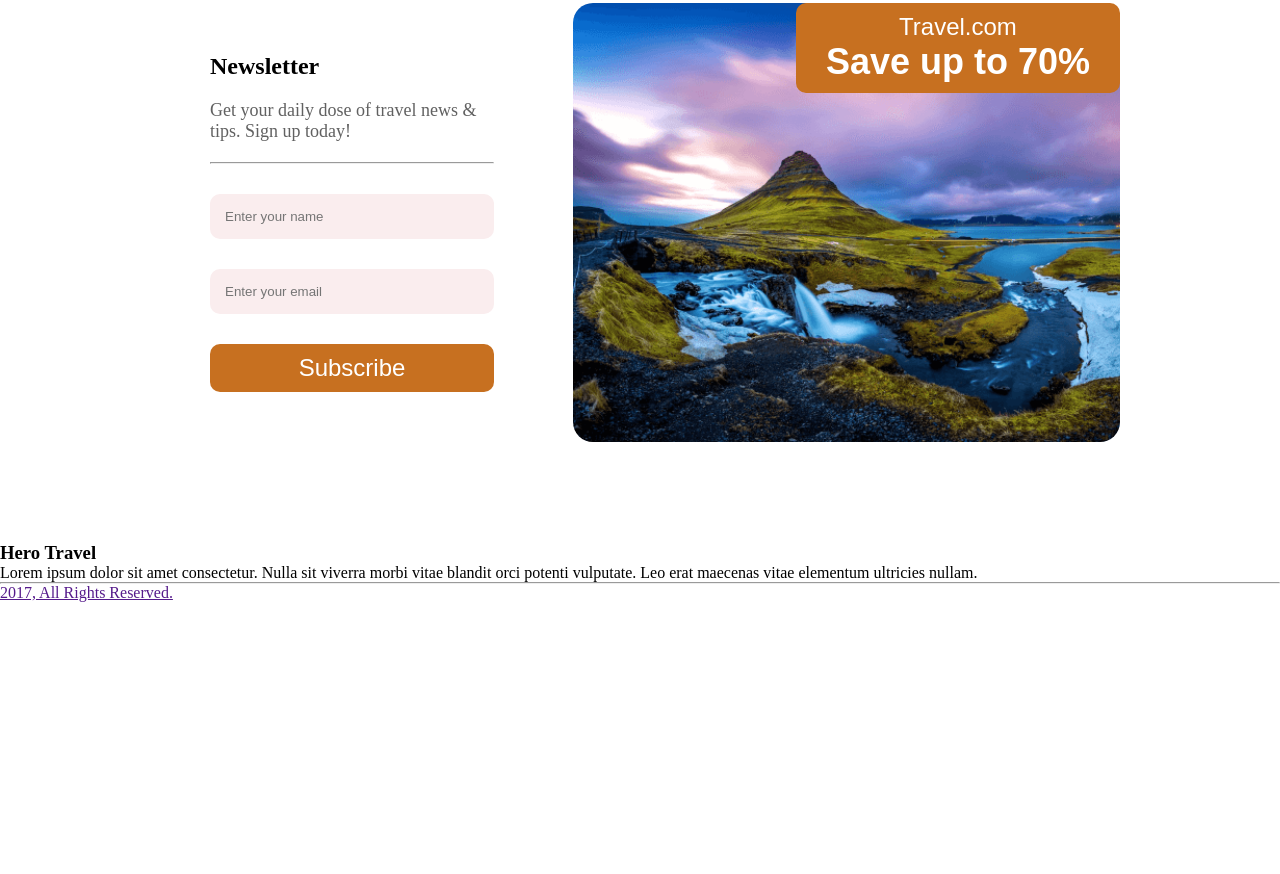
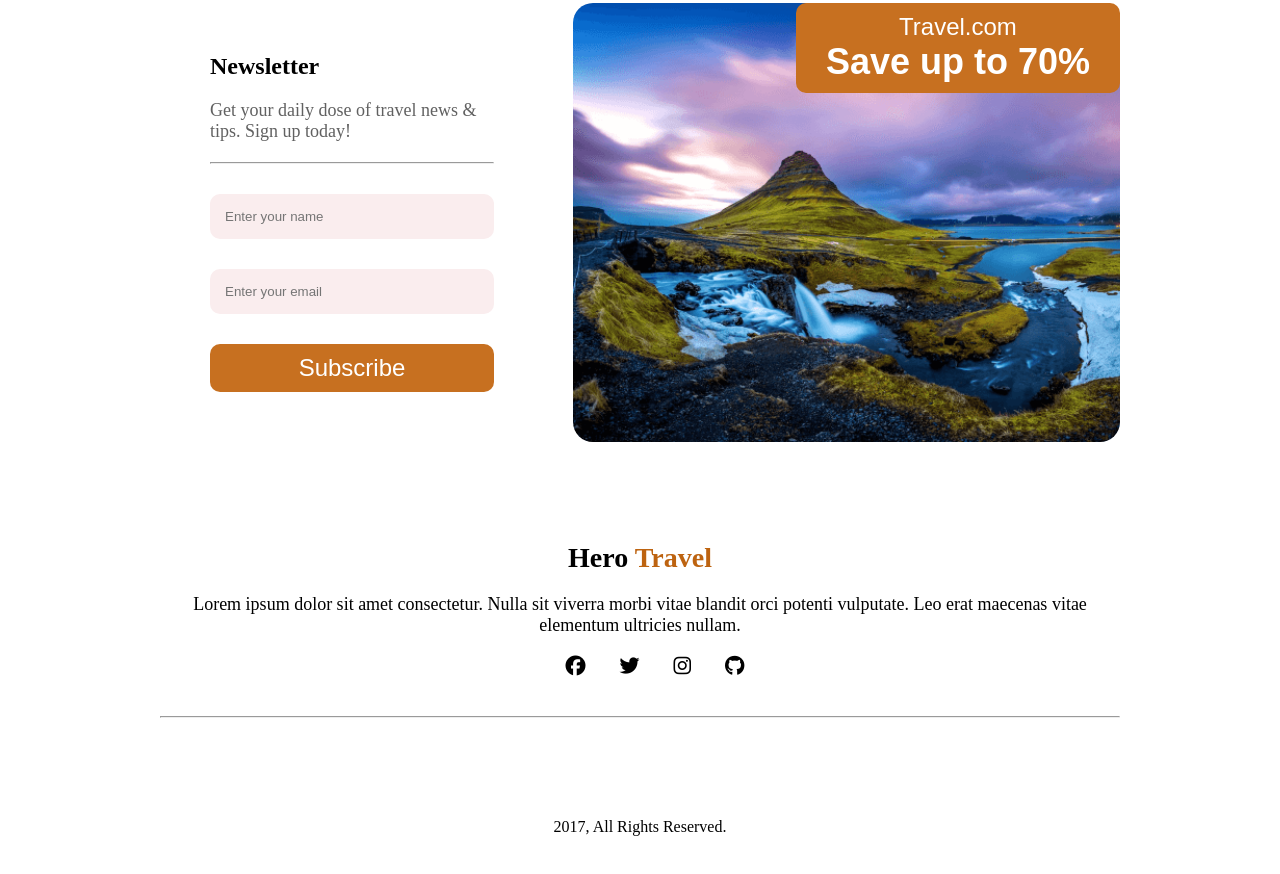
Before and after one commit to huttam6003/R8A2-Hero-Travel, a plain HTML site: page index.html in a window 1280 px wide. Shown: the part 3355-4229 px from the top of the page. Before the commit the page ends 3957 px from the top, so only its background shows below. Drawn offline with Linux system fonts and the light colour scheme.

Commit message:
footer section done

```diff
--- a/index.html
+++ b/index.html
@@ -4,6 +4,13 @@
     <meta charset="UTF-8" />
     <meta name="viewport" content="width=device-width, initial-scale=1.0" />
     <link rel="stylesheet" href="styles/style.css" />
+    <link
+      rel="stylesheet"
+      href="https://cdnjs.cloudflare.com/ajax/libs/font-awesome/6.5.1/css/all.min.css"
+      integrity="sha512-DTOQO9RWCH3ppGqcWaEA1BIZOC6xxalwEsw9c2QQeAIftl+Vegovlnee1c9QX4TctnWMn13TZye+giMm8e2LwA=="
+      crossorigin="anonymous"
+      referrerpolicy="no-referrer"
+    />
     <title>Hero Travel</title>
   </head>
   <body>
@@ -194,16 +201,25 @@
     </main>
 
     <!-- footer section  -->
-    <footer>
-      <h3>Hero <span>Travel</span></h3>
-      <p>
+    <footer class="container">
+      <h3 class="footer-header">
+        Hero <span class="primary-color">Travel</span>
+      </h3>
+      <p class="footer-text">
         Lorem ipsum dolor sit amet consectetur. Nulla sit viverra morbi vitae
         blandit orci potenti vulputate. Leo erat maecenas vitae elementum
         ultricies nullam.
       </p>
-      <div></div>
+      <div class="logo">
+        <i class="fa-brands fa-facebook"></i>
+        <i class="fa-brands fa-twitter"></i>
+        <i class="fa-brands fa-instagram"></i>
+        <i class="fa-brands fa-github"></i>
+      </div>
       <hr />
-      <a href="">2017, All Rights Reserved.</a>
+      <div class="copyright">
+        <a href="">2017, All Rights Reserved.</a>
+      </div>
     </footer>
   </body>
 </html>
--- a/styles/style.css
+++ b/styles/style.css
@@ -249,6 +249,29 @@ img {
 .newsletter-btn {
 }
 
+/* Footer section styles  */
+footer {
+  text-align: center;
+}
+.footer-header {
+  font-size: 28px;
+}
+.footer-text {
+  font-size: 18px;
+  margin: 20px 0;
+}
+.fa-brands {
+  font-size: 20px;
+  margin: 0 0 40px 30px;
+}
+.copyright {
+  margin: 100px 0;
+}
+.copyright a {
+  color: black;
+  text-decoration: none;
+}
+
 /* Mobile screen view  */
 @media screen and (max-width: 600px) {
   /* banner styles  */
```
